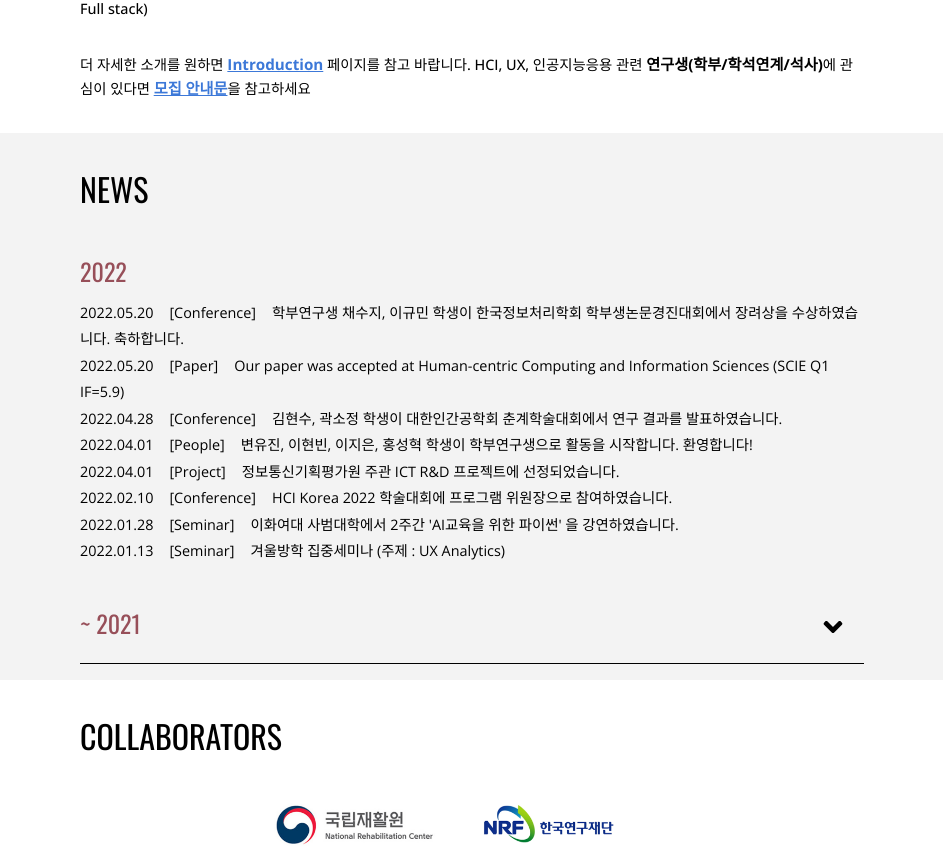
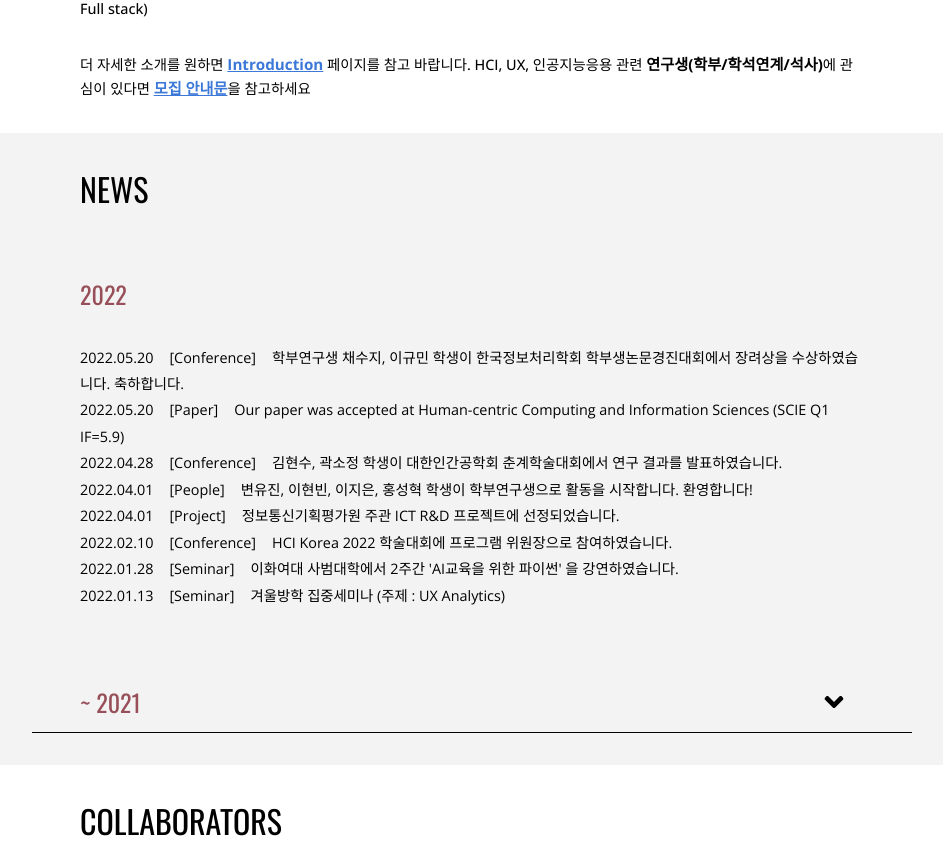
Before and after one commit to Uddiyam/hcclab_homepage, a React (Create React App) app in the folder hcc_react/: page / in a window 1280 px wide. Shown: the part 800-1668 px from the top of the page, without its empty margins (168-1111 px from the left). Built offline with nearby package versions, Linux system fonts and the light colour scheme.

Commit message:
모바일 스크롤 수정

```diff
--- a/hcc_react/src/pages/Home.jsx
+++ b/hcc_react/src/pages/Home.jsx
@@ -257,14 +257,15 @@ export default function Home() {
         </div>
 
         <div className={styles.news_view}>
-          <div className={styles.center}>
-            <div className={styles.SubText1}>NEWS</div>
+          <div className={styles.SubText}>NEWS</div>
+          <div className={styles.yeartext}>2022</div>
+
+          <div className={styles.list_view}>
+            <NewsListMap list={news_list_2022} />
+          </div>
+
           <div className={styles.row_view}>
-              <div className={styles.yeartext}>2022</div>
-            </div>
-            <NewsListMap list={news_list_2022} />
-            <div className={styles.row_view} style={{ marginTop: "2rem" }}>
-              <div className={styles.yeartext}> ~ 2021</div>
+            <div className={styles.yeartext1}> ~ 2021</div>
             <div className={styles.icon_view}>
               {!show && (
                 <FaAngleDown
@@ -280,13 +281,16 @@ export default function Home() {
               )}
             </div>
           </div>
+
           <div className={styles.line_s}></div>
+
           {show && (
+            <div className={styles.list_view}>
               <div style={{ marginBottom: "2rem" }}>
                 <NewsListMap list={news_list_2021} />
               </div>
+            </div>
           )}
-          </div>
         </div>
 
         <div className={styles.collaborators_view}>
--- a/hcc_react/src/styles/Home.module.css
+++ b/hcc_react/src/styles/Home.module.css
@@ -1,5 +1,5 @@
 .homeview {
-  width: 100vw;
+  width: 100%;
 }
 
 .TitleView {
@@ -39,11 +39,11 @@
 .intro_view {
   display: flex;
   flex-direction: column;
-  background-color: white;
+  width: 100%;
 }
 
 .SubText {
-  width: 100vw;
+  width: 100%;
   font-size: 2rem;
   color: black;
   font-weight: 400;
@@ -63,8 +63,6 @@
   line-height: 1.6;
   max-width: 55rem;
   padding: 0 3rem;
-  justify-content: start;
-  text-align: start;
 }
 
 .point_text {
@@ -84,25 +82,36 @@
 .news_view {
   display: flex;
   flex-direction: column;
+  width: 100%;
   background-color: rgba(243, 243, 243, 1);
 }
-.center {
+
+.yeartext {
+  width: 100%;
+  font-size: 1.5rem;
+  color: rgba(151, 79, 89, 1);
+  font-weight: 400;
   max-width: 55rem;
-  margin: 0 auto;
+  margin: 2rem auto;
   padding: 0 3rem;
 }
 
-.SubText1 {
-  width: 100vw;
-  font-size: 2rem;
-  color: black;
+.yeartext1 {
+  font-size: 1.5rem;
+  color: rgba(151, 79, 89, 1);
   font-weight: 400;
+}
+
+.list_view {
+  margin: auto;
+  margin-bottom: 2rem;
   max-width: 55rem;
-  margin: 2rem auto;
+  padding: 0 3rem;
 }
 
 .oneview {
   margin: 0 auto;
+  display: inline-block;
 }
 
 .newstext {
@@ -114,24 +123,30 @@
   color: black;
   justify-content: start;
   text-align: start;
-}
-
-.line_s {
-  border-bottom: 0.1rem solid rgb(0, 0, 0);
-  max-width: 55rem;
-  margin: auto;
-  margin-bottom: 1rem;
+  overflow-wrap: break-word;
 }
 
 .row_view {
+  width: 100%;
   display: flex;
   justify-content: space-between;
+  align-items: center;
+  max-width: 55rem;
+  margin: 2rem auto;
+  padding: 0 3rem;
+  margin-bottom: 2rem;
+  border-bottom: 0.1rem solid rgb(0, 0, 0);
 }
 
 .icon_view {
   cursor: pointer;
   border-radius: 50%;
   padding: 1rem;
+  width: 60px;
+  height: 60px;
+  display: flex;
+  justify-content: center;
+  align-items: center;
 }
 
 .icon_view:hover {
@@ -149,23 +164,23 @@
   margin: auto;
 }
 
-.yeartext {
-  font-size: 1.5rem;
-  color: rgba(151, 79, 89, 1);
-  padding: 0.6rem calc((100% - 62rem) / 2);
-  background-color: rgba(243, 243, 243, 1);
-}
+@media screen and (max-width: 768px) {
+  .TitleView {
+    height: 15rem;
+    text-align: center;
+    background-image: url("../../public/image/home_back.jpg");
+    background-size: cover;
+    font-family: "Open Sans", sans-serif;
+  }
 
-@media screen and (max-width: 768px) {
   .main_text {
     color: white;
     font-weight: 900;
-    font-size: 4rem;
-    line-height: 125%;
+    font-size: 3rem;
+    line-height: 105%;
     text-align: center;
-    height: 15rem;
-    padding: 0 3rem;
-    margin-bottom: 1rem;
+    height: 10rem;
+    padding: 1rem 2.5rem;
     justify-content: center;
     align-items: end;
     display: flex;
@@ -185,5 +200,4 @@
     font-size: 0.9rem;
     font-family: "Open Sans", sans-serif;
   }
-
 }
```
Also changed, not shown: hcc_react/src/components/NewsList.jsx (+8 -1 lines). Lines whose indentation alone changed are shown as unchanged.
